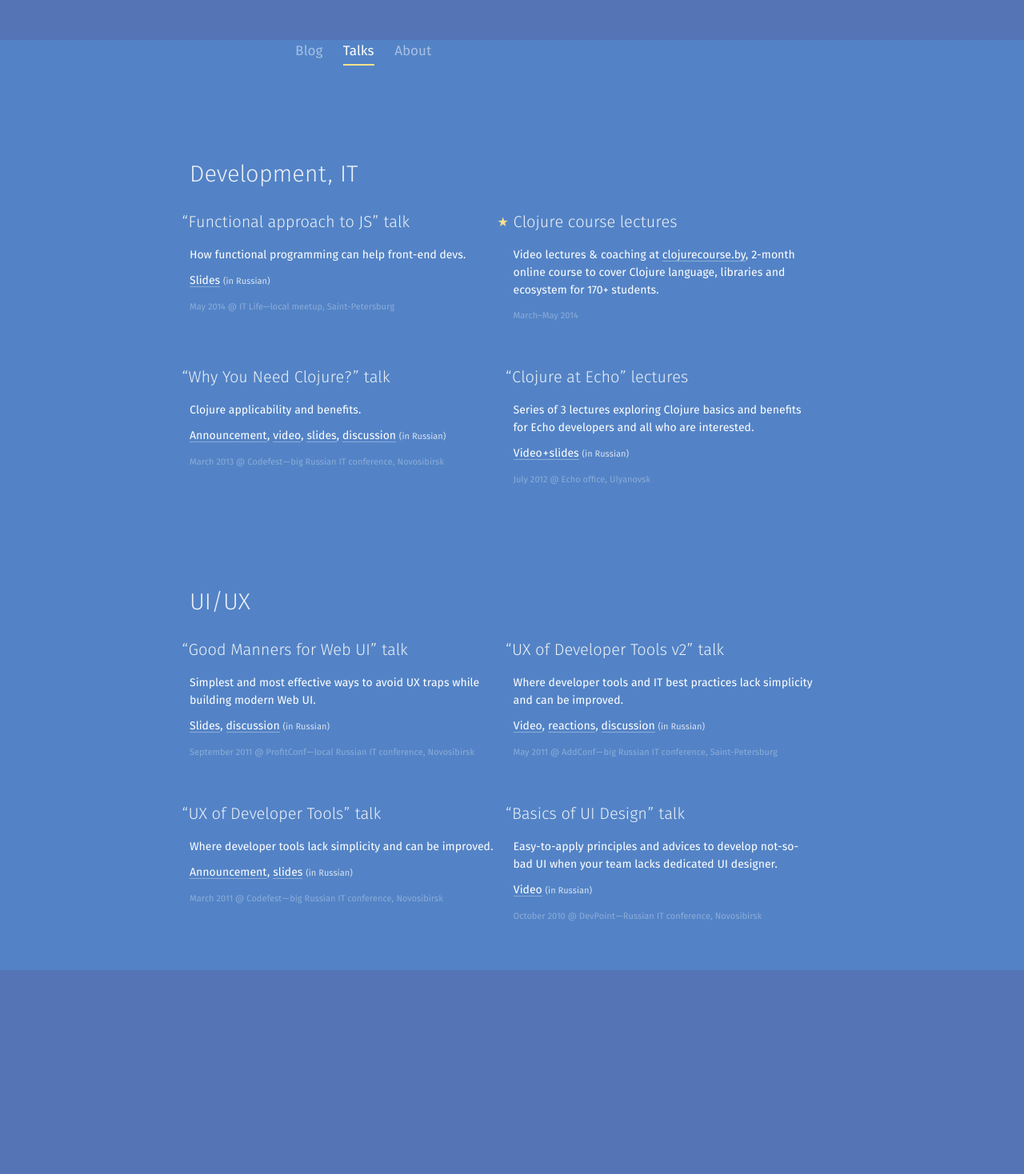
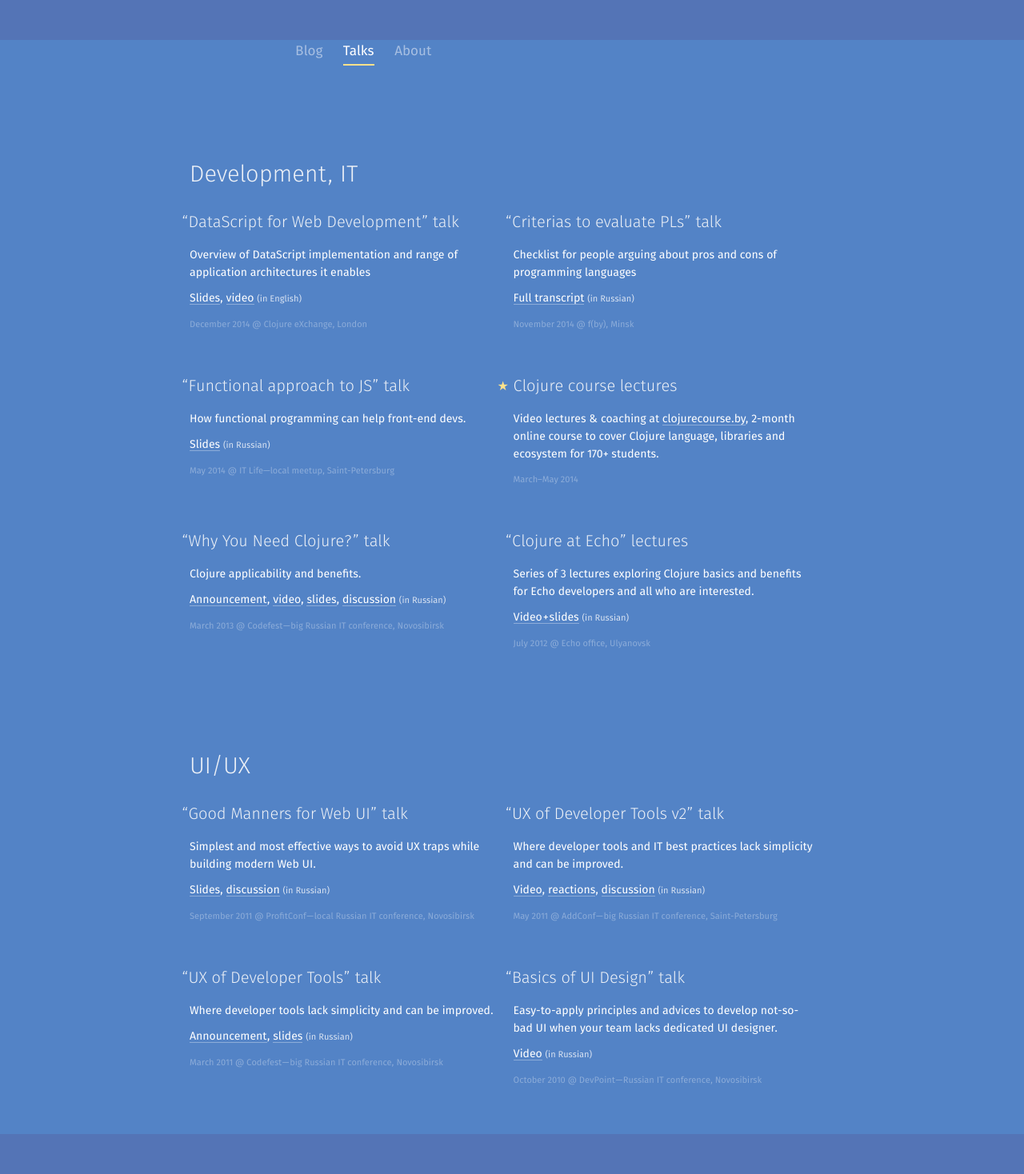
Before and after one commit to tonsky/tonsky.github.io, a Jekyll site: the page built from talks/index.html, in a window 1280 px wide. Shown: the whole page at 80% size. Built offline with Jekyll 4.4.1, drawn with Linux system fonts in a browser that asks for light colours; before the commit the page ends 1263 px from its top, so only the background shows below that.

Commit message:
added two last talks

```diff
--- a/talks/index.html
+++ b/talks/index.html
@@ -10,6 +10,20 @@ class: page_wide
 </ul>
 
 <h1>Development, IT</h1>
+
+<div class=event>
+    <h1><span class=q>“</span>DataScript for Web Development” talk<span class="lang lang_ru"></span></h1>
+    <p>Overview of DataScript implementation and range of application architectures it enables
+    <p class=links><a href="https://dl.dropboxusercontent.com/u/561580/conferences/2014.12%20clojure%20eXchange.pdf">Slides</a>, <a href="https://skillsmatter.com/skillscasts/6038-datascript-for-web-development">video</a> <span class=lang>(in English)</span>
+    <p class=where>December 2014 <span class=at>@</span>&nbsp;Clojure eXchange, London</a>
+</div>
+
+<div class=event>
+    <h1><span class=q>“</span>Criterias to evaluate PLs” talk<span class="lang lang_ru"></span></h1>
+    <p>Checklist for people arguing about pros and cons of programming languages
+    <p class=links><a href="http://tonsky.livejournal.com/297610.html">Full transcript</a> <span class=lang>(in Russian)</span>
+    <p class=where>November 2014 <span class=at>@</span>&nbsp;f(by), Minsk</a>
+</div>
 
 <div class=event>
     <h1><span class=q>“</span>Functional approach to JS” talk<span class="lang lang_ru"></span></h1>
```
